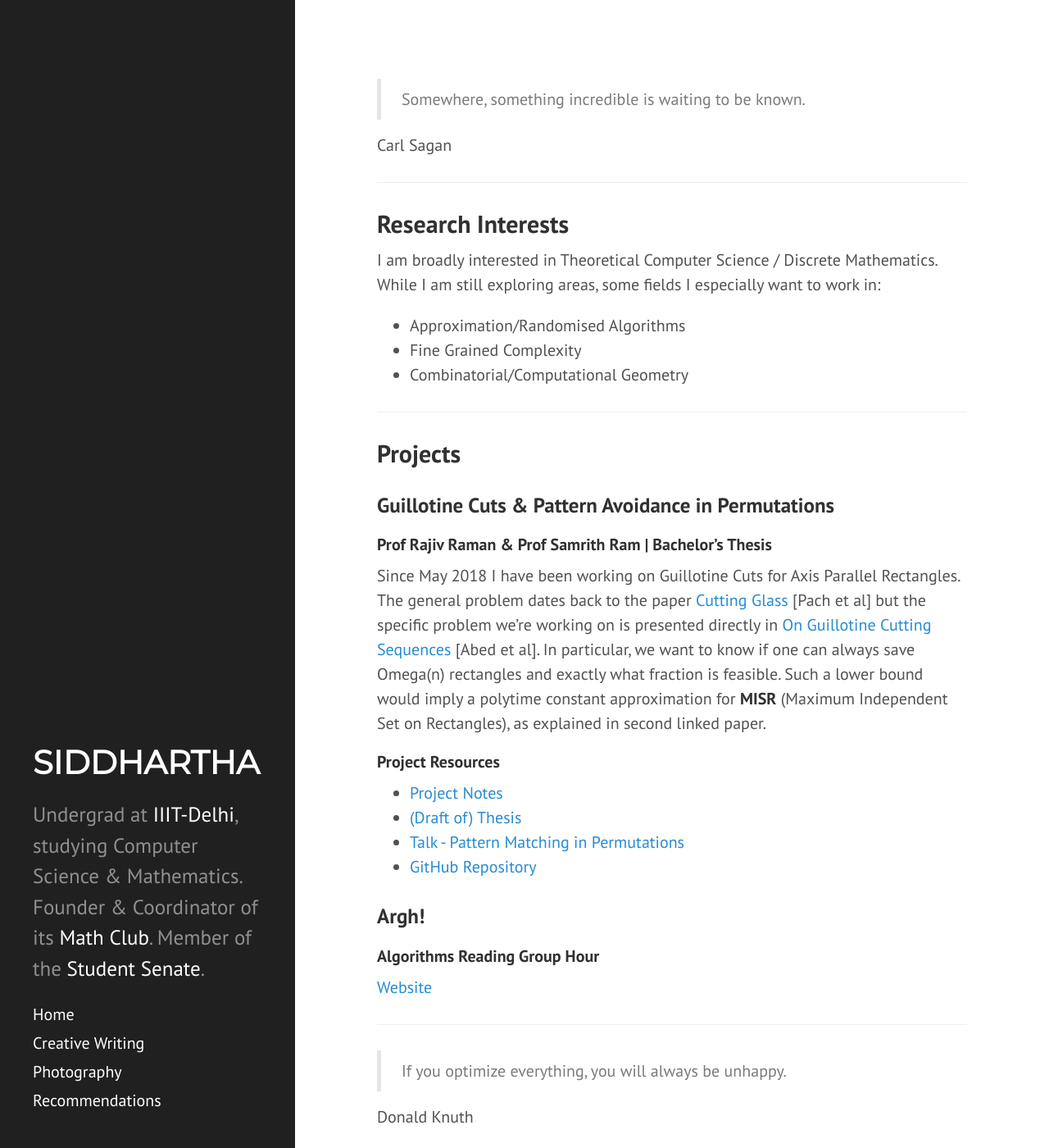
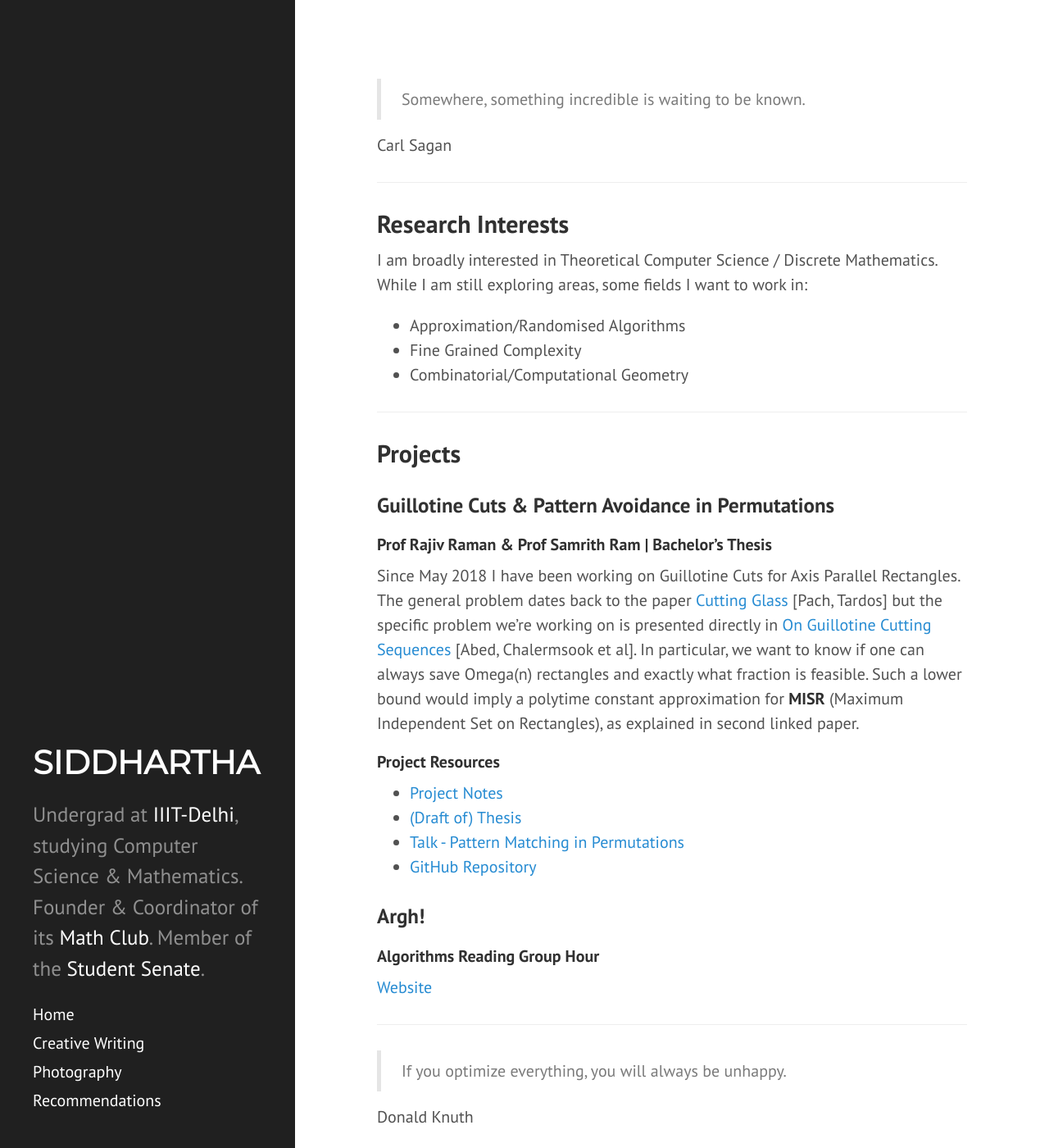
Before and after one commit to siddjai/siddjai.github.io, a Jekyll site: the page built from index.md, in a window 1280 px wide and 1400 px high. Shown: the whole window at 82% size. Built offline with Jekyll 4.4.1, drawn with Linux system fonts in a browser that asks for light colours; nearby versions of some CDN libraries.

Commit message:
Update index.md

```diff
--- a/index.md
+++ b/index.md
@@ -12,7 +12,7 @@ ___
 Research Interests
 ------
 
-I am broadly interested in Theoretical Computer Science / Discrete Mathematics. While I am still exploring areas, some fields I especially want to work in:
+I am broadly interested in Theoretical Computer Science / Discrete Mathematics. While I am still exploring areas, some fields I want to work in:
 
 - Approximation/Randomised Algorithms
 - Fine Grained Complexity
@@ -24,7 +24,7 @@ Projects
 ------
 ### Guillotine Cuts & Pattern Avoidance in Permutations
 #### Prof Rajiv Raman & Prof Samrith Ram | Bachelor's Thesis
-Since May 2018 I have been working on Guillotine Cuts for Axis Parallel Rectangles. The general problem dates back to the paper [Cutting Glass](https://dl.acm.org/citation.cfm?id=336223) [Pach et al] but the specific problem we're working on is presented directly in [On Guillotine Cutting Sequences](http://drops.dagstuhl.de/opus/volltexte/2015/5291/) [Abed et al]. In particular, we want to know if one can always save Omega(n) rectangles and exactly what fraction is feasible. Such a lower bound would imply a polytime constant approximation for **MISR** (Maximum Independent Set on Rectangles), as explained in second linked paper.
+Since May 2018 I have been working on Guillotine Cuts for Axis Parallel Rectangles. The general problem dates back to the paper [Cutting Glass](https://dl.acm.org/citation.cfm?id=336223) [Pach, Tardos] but the specific problem we're working on is presented directly in [On Guillotine Cutting Sequences](http://drops.dagstuhl.de/opus/volltexte/2015/5291/) [Abed, Chalermsook et al]. In particular, we want to know if one can always save Omega(n) rectangles and exactly what fraction is feasible. Such a lower bound would imply a polytime constant approximation for **MISR** (Maximum Independent Set on Rectangles), as explained in second linked paper.
 
 #### Project Resources
 
```
